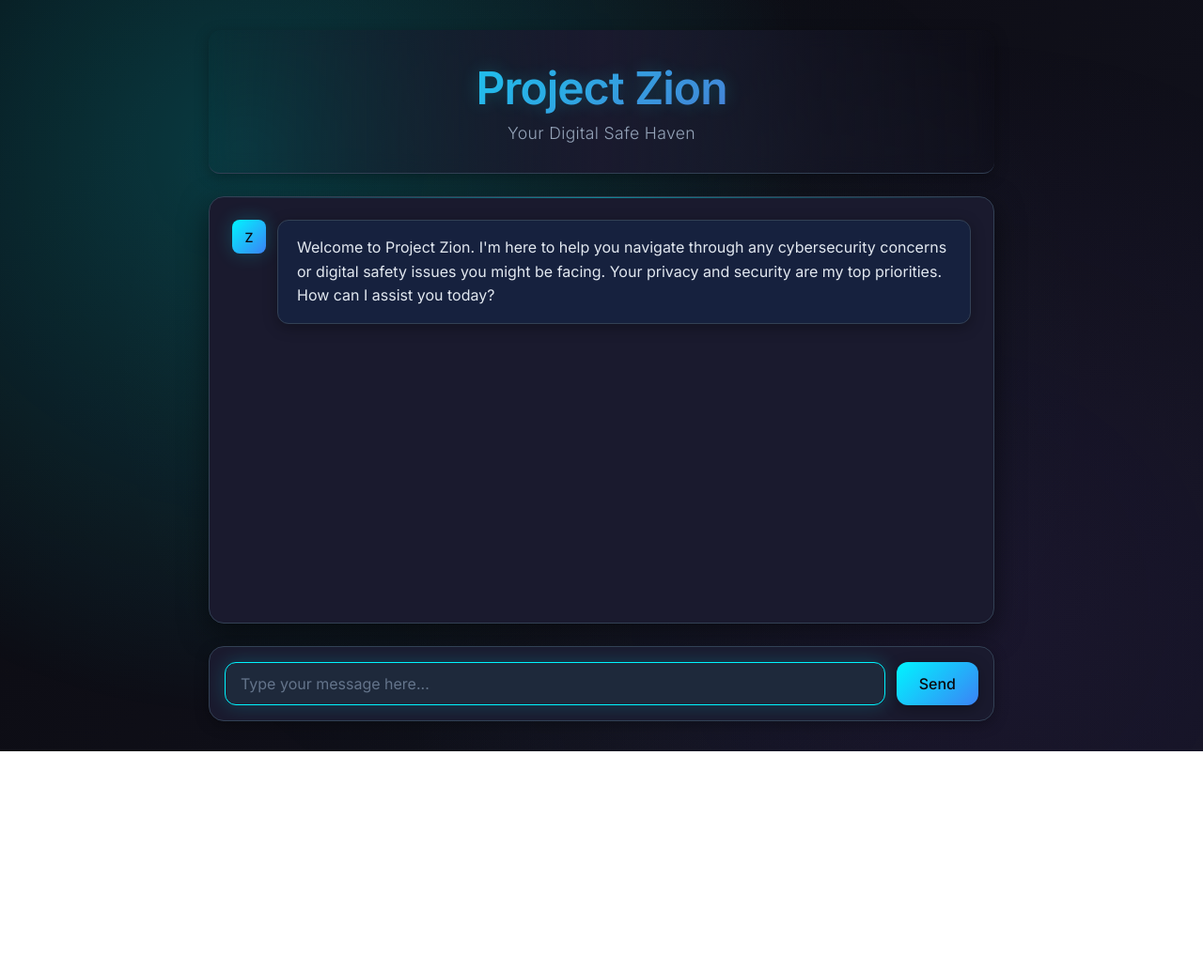
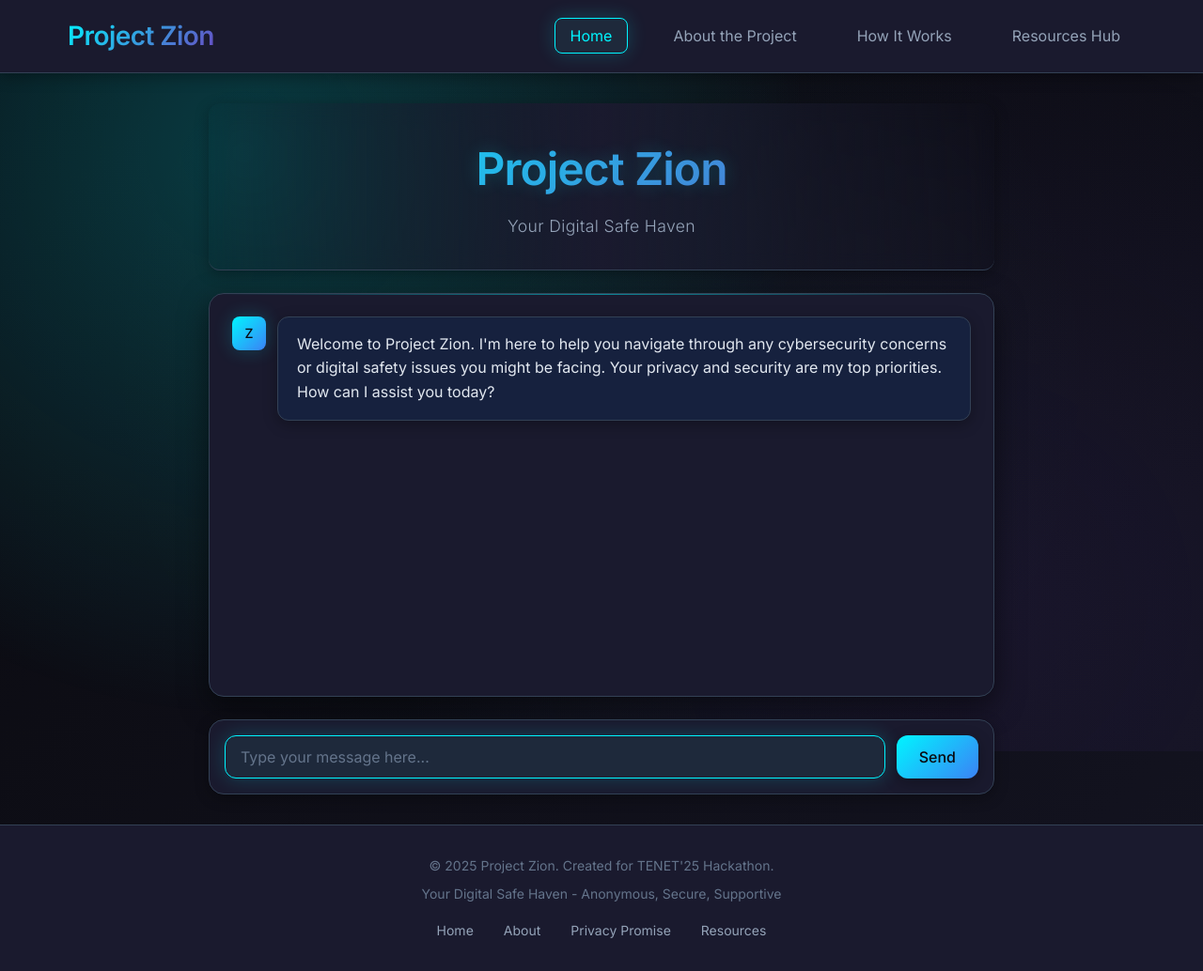
Before and after one commit to xyz-1235/project-zion, a plain HTML site: page mainpage.html in a window 1280 px wide. Shown: the whole page at 94% size. Before the commit the page ends 800 px from the top, so only its background shows below. Drawn offline with Linux system fonts and the light colour scheme.

Commit message:
Update mainpage.html

```diff
--- a/mainpage.html
+++ b/mainpage.html
@@ -5,9 +5,26 @@
     <meta name="viewport" content="width=device-width, initial-scale=1.0">
     <title>Project Zion</title>
     <link rel="stylesheet" href="style.css">
+    <link rel="stylesheet" href="shared.css">
 </head>
 <body>
-    <div class="container">
+    <div class="page-wrapper">
+        <header class="site-header">
+            <div class="header-container">
+                <a href="mainpage.html" class="site-title">Project Zion</a>
+                <nav class="main-nav">
+                    <ul>
+                        <li><a href="mainpage.html" class="active">Home</a></li>
+                        <li><a href="about.html">About the Project</a></li>
+                        <li><a href="how.html">How It Works</a></li>
+                        <li><a href="resources.html">Resources Hub</a></li>
+                    </ul>
+                </nav>
+            </div>
+        </header>
+
+        <main class="main-content">
+            <div class="container">
         <header class="header">
             <h1>Project Zion</h1>
             <p>Your Digital Safe Haven</p>
@@ -31,5 +48,20 @@
     </div>
 
     <script src="logic.js"></script>
+        </main>
+
+        <footer class="site-footer">
+            <div class="footer-container">
+                <p>&copy; 2025 Project Zion. Created for TENET'25 Hackathon.</p>
+                <p>Your Digital Safe Haven - Anonymous, Secure, Supportive</p>
+                <div class="footer-links">
+                    <a href="mainpage.html">Home</a>
+                    <a href="about.html">About</a>
+                    <a href="how.html">Privacy Promise</a>
+                    <a href="resources.html">Resources</a>
+                </div>
+            </div>
+        </footer>
+    </div>
 </body>
 </html>
```
